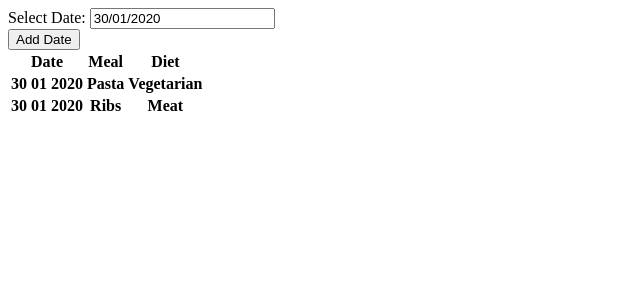
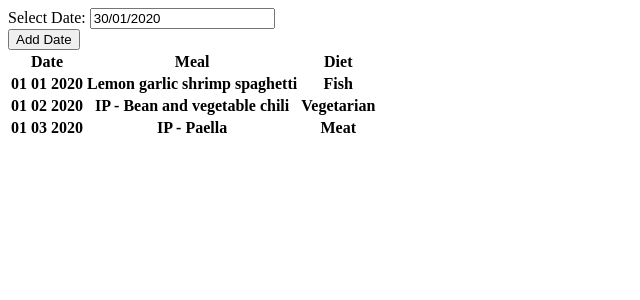
Before and after one commit to mbosselut/dinners, a React (Create React App) app: page / in a window 1280 px wide. Shown: the top 300 px of the page, without its empty margins (0-640 px from the left). Built offline with nearby package versions, Linux system fonts and the light colour scheme; data requests are answered from the project's data file.

Commit message:
Add custom hook to fetch dinners

```diff
--- a/package.json
+++ b/package.json
@@ -11,12 +11,14 @@
     "@types/react": "^16.9.17",
     "@types/react-datepicker": "^2.10.0",
     "@types/react-dom": "^16.9.4",
+    "@types/superagent": "^4.1.4",
     "moment": "^2.24.0",
     "react": "^16.12.0",
     "react-datepicker": "^2.11.0",
     "react-dom": "^16.12.0",
     "react-moment": "^0.9.7",
     "react-scripts": "3.3.0",
+    "superagent": "^5.2.1",
     "typescript": "^3.7.5"
   },
   "scripts": {
--- a/src/components/App.tsx
+++ b/src/components/App.tsx
@@ -1,17 +1,52 @@
-import React from 'react';
+import React, { useState, useEffect } from 'react';
 import DateForm from './DateForm';
-import DinnersList from './DinnerList';
+import DinnersList from './DinnersList';
+import { Dinner } from './DinnersList';
+import request from 'superagent';
 
-const App = (): JSX.Element => {
+// Temporary placeholder data
+// const dinnersTemp: Dinner[] = [
+//   { date: '01-01-2020', meal: 'Pasta', diet: 'Vegetarian' },
+//   { date: '02-01-2020', meal: 'Ribs', diet: 'Meat' }
+// ];
+
+const useDinners = () => {
+  const [dinners, setDinners] = useState([]);
+
+  useEffect(() => {
+    console.log('USE EFFECT');
+    request
+      .get('http://localhost:3004/dinners')
+      .then(res => {
+        setDinners(res.body);
+      })
+      .catch(err => {
+        // err.message, err.response
+      });
+  }, []);
+
+  return dinners;
+};
+
+const App: React.FC = (): JSX.Element => {
+  // const [dinners, setDinners] = useState([]);
+
+  // useEffect(() => {
+  //   console.log('USE EFFECT');
+  //   const result = await request
+  //     .get('http://localhost:3004/dinners')
+  //     .then(res => {
+  //       res.body;
+  //     })
+  //     .catch(err => {
+  //       // err.message, err.response
+  //     });
+  // });
+  const dinners = useDinners();
   return (
     <div>
       <DateForm />
-      <DinnersList
-        dinners={[
-          { date: new Date(), meal: 'Pasta', diet: 'Vegetarian' },
-          { date: new Date(), meal: 'Ribs', diet: 'Meat' }
-        ]}
-      />
+      <DinnersList dinners={dinners} />
     </div>
   );
 };
--- a/src/components/DateForm.tsx
+++ b/src/components/DateForm.tsx
@@ -4,18 +4,15 @@ import 'react-datepicker/dist/react-datepicker.css';
 
 const DateForm = (): JSX.Element => {
   const [startDate, setStartDate] = useState<any>(new Date());
-  console.log('start date', startDate);
   const handleChange = (date: Date) => {
     setStartDate(date);
   };
 
   const handleSubmit = (e: FormEvent) => {
     e.preventDefault();
-    console.log(startDate);
   };
   return (
     <div>
-      {/* <DatePicker selected={startDate} onChange={date => setStartDate(date)} /> */}
       <form onSubmit={handleSubmit}>
         <div className="form-group">
           <label>Select Date: </label>
```
Also changed, not shown: src/components/DinnersList.tsx (renamed from src/components/DinnerList.tsx, +4 -7 lines), 1 other file (tests, documents, lock files or other folders).
